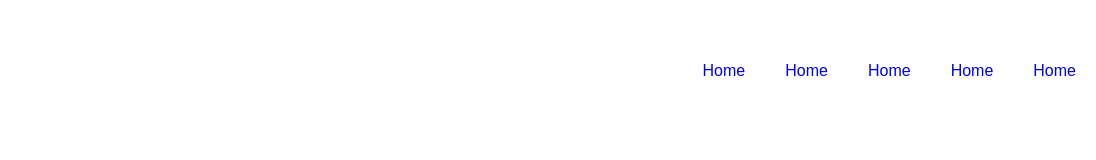
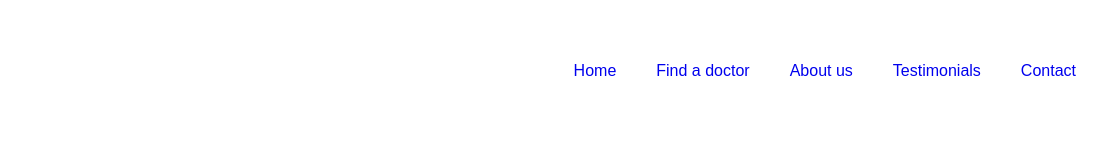
Before and after one commit to National-student/trafalgar-BEM, a plain HTML site: page index.html in a window 1280 px wide. Shown: the top 160 px of the page, 184-1280 px from the left. Drawn offline with Linux system fonts and the light colour scheme.

Commit message:
header section menu edited

```diff
--- a/index.html
+++ b/index.html
@@ -20,16 +20,16 @@
               <a class="header__item--link" href="#">Home</a>
             </li>
             <li class="header__list--item">
-              <a class="header__item--link" href="#">Home</a>
+              <a class="header__item--link" href="#">Find a doctor</a>
             </li>
             <li class="header__list--item">
-              <a class="header__item--link" href="#">Home</a>
+              <a class="header__item--link" href="#">About us</a>
             </li>
             <li class="header__list--item">
-              <a class="header__item--link" href="#">Home</a>
+              <a class="header__item--link" href="#">Testimonials</a>
             </li>
             <li class="header__list--item">
-              <a class="header__item--link" href="#">Home</a>
+              <a class="header__item--link" href="#">Contact</a>
             </li>
           </ul>
         </div>
```
